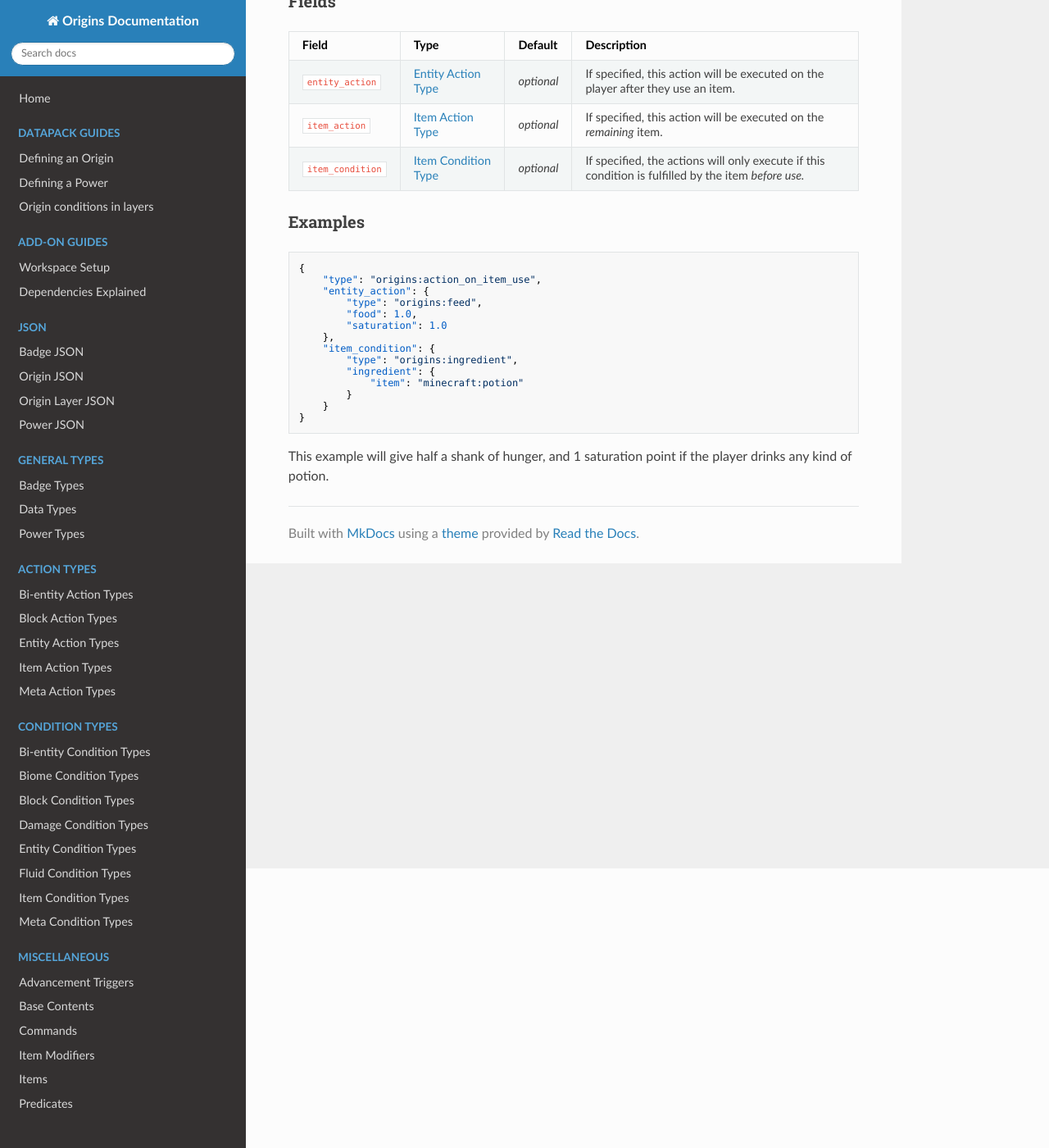
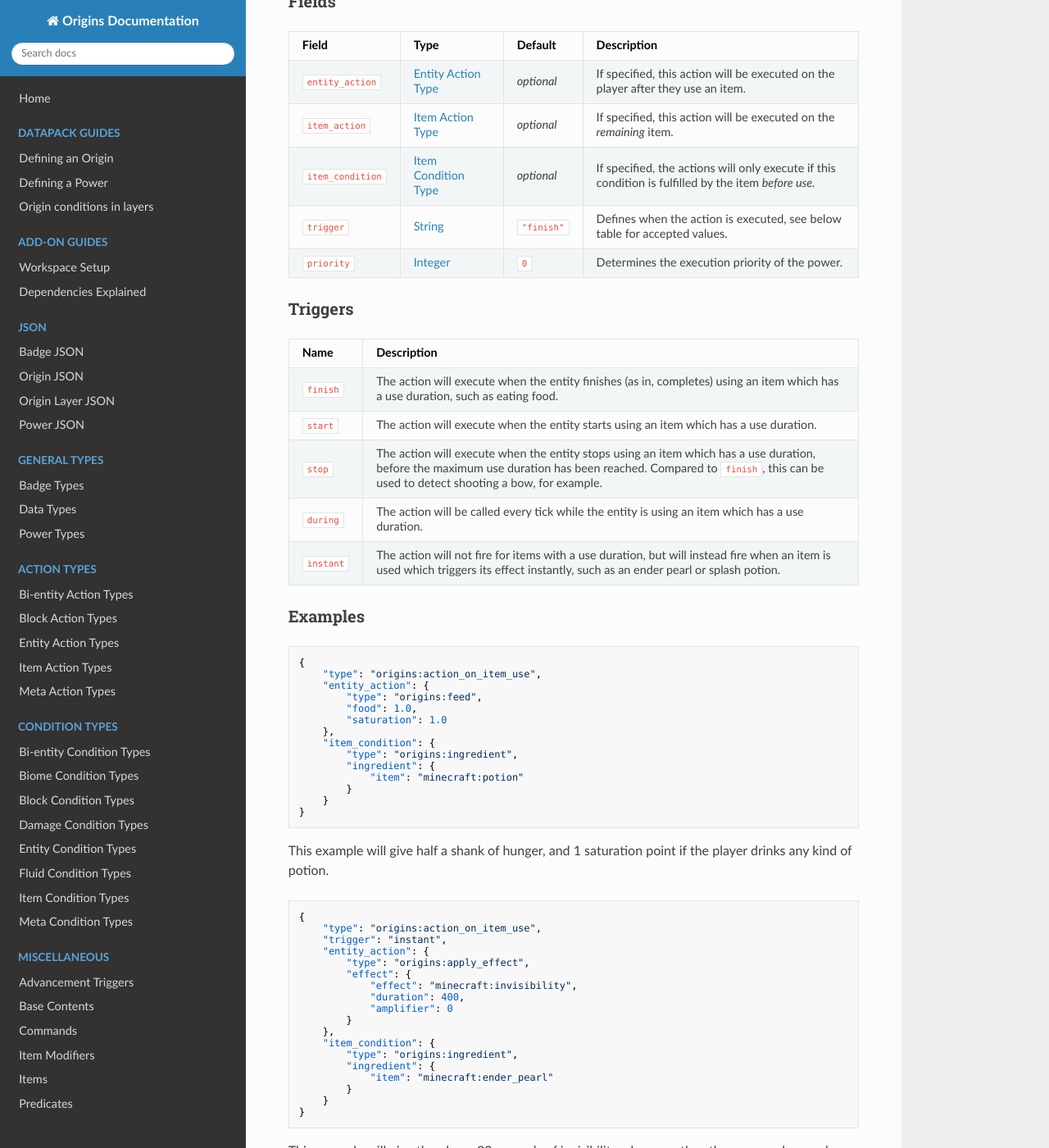
Before and after one commit to apace100/origins-docs, an MkDocs documentation site: the page built from docs/types/power_types/action_on_item_use.md, in a window 1280 px wide and 1400 px high, scrolled down 341 px. Shown: the whole window at 82% size. Built offline with MkDocs 1.6.1, drawn with Linux system fonts in a browser that asks for light colours; nearby versions of some CDN libraries; some of the changed text lies outside the part shown.

Commit message:
Updated action_on_item_use power type

````diff
--- a/docs/types/power_types/action_on_item_use.md
+++ b/docs/types/power_types/action_on_item_use.md
@@ -19,7 +19,18 @@ Field  | Type | Default | Description
 `entity_action` | [Entity Action Type](../entity_action_types.md) | _optional_ | If specified, this action will be executed on the player after they use an item.
 `item_action` | [Item Action Type](../item_action_types.md) | _optional_ | If specified, this action will be executed on the _remaining_ item.
 `item_condition` | [Item Condition Type](../item_condition_types.md) | _optional_ | If specified, the actions will only execute if this condition is fulfilled by the item _before use._
+`trigger` | [String](../data_types/string.md) | `"finish"` | Defines when the action is executed, see below table for accepted values.
+`priority` | [Integer](../data_types/integer.md) | `0` | Determines the execution priority of the power.
 
+### Triggers
+
+Name | Description
+-----|------------
+`finish` | The action will execute when the entity finishes (as in, completes) using an item which has a use duration, such as eating food.
+`start` | The action will execute when the entity starts using an item which has a use duration.
+`stop` | The action will execute when the entity stops using an item which has a use duration, before the maximum use duration has been reached. Compared to `finish`, this can be used to detect shooting a bow, for example.
+`during` | The action will be called every tick while the entity is using an item which has a use duration.
+`instant` | The action will not fire for items with a use duration, but will instead fire when an item is used which triggers its effect instantly, such as an ender pearl or splash potion.
 
 ### Examples
 
@@ -41,3 +52,27 @@ Field  | Type | Default | Description
 ```
 
 This example will give half a shank of hunger, and 1 saturation point if the player drinks any kind of potion.
+<br>
+
+```json
+{
+    "type": "origins:action_on_item_use",
+    "trigger": "instant",
+    "entity_action": {
+        "type": "origins:apply_effect",
+        "effect": {
+            "effect": "minecraft:invisibility",
+            "duration": 400,
+            "amplifier": 0
+        }
+    },
+    "item_condition": {
+        "type": "origins:ingredient",
+        "ingredient": {
+            "item": "minecraft:ender_pearl"
+        }
+    }
+}
+```
+
+This example will give the player 20 seconds of invisibility whenever they throw an ender pearl.
````
Also changed, not shown: other parts of docs/types/power_types/action_on_item_use.md (+1 -1 lines).
